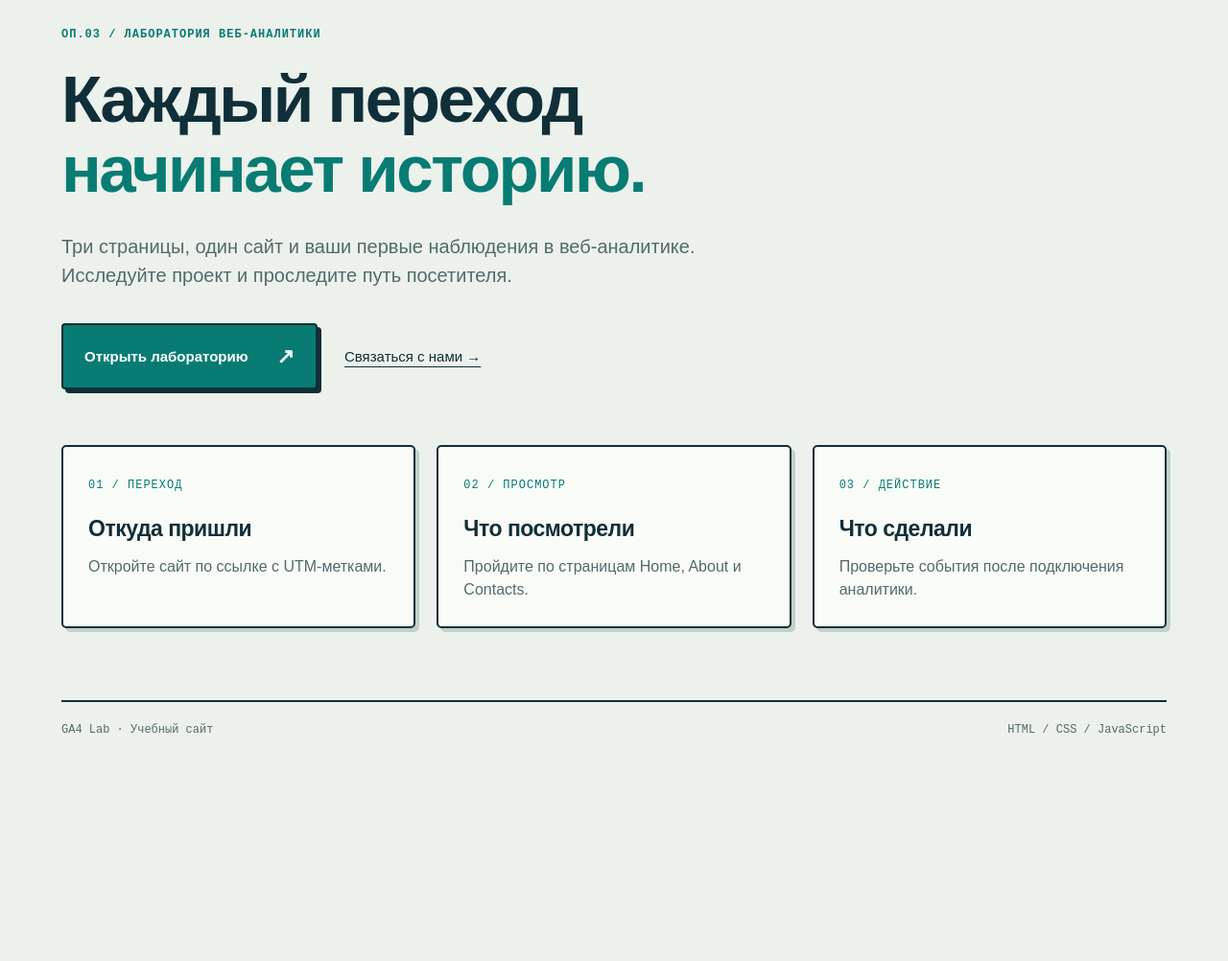
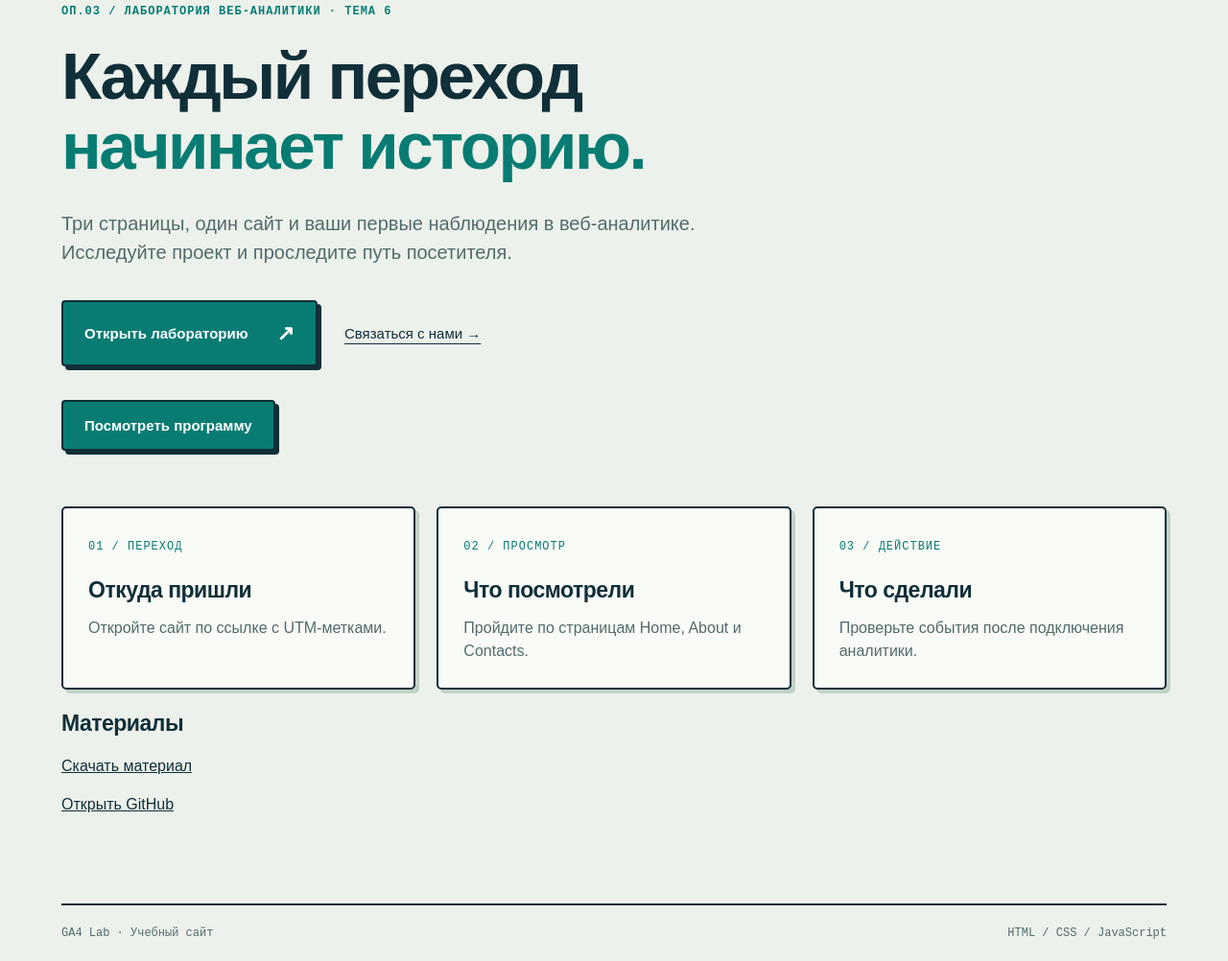
Before and after one commit to SdebM/ga4-analytics-lab-Sergey, a plain HTML site: page index.html in a window 1280 px wide. Shown: the part 158-1160 px from the top of the page at 96% size. Before the commit the page ends 948 px from the top, so only its background shows below. Drawn offline with Linux system fonts and the light colour scheme.

Commit message:
Исправлены ошибки в коде Google Tag и добавлены новые элементы интерфейса на главной странице

```diff
--- a/index.html
+++ b/index.html
@@ -1,7 +1,7 @@
 <!doctype html>
 <html lang="ru">
 <head>
-  <<!-- Google tag (gtag.js) -->
+  <!-- Google tag (gtag.js) -->
   <script async src="https://www.googletagmanager.com/gtag/js?id=G-ZBX7GDYLRP"></script>
   <script>
     window.dataLayer = window.dataLayer || [];
@@ -9,7 +9,9 @@
     gtag('js', new Date());
 
     gtag('config', 'G-ZBX7GDYLRP');
-</script>>
+  </script>
+
+  <!-- На занятии вставьте Google Tag сразу после открывающего head. -->
   <meta charset="utf-8">
   <meta name="viewport" content="width=device-width, initial-scale=1">
   <meta name="description" content="Учебная лаборатория веб-аналитики: страницы, переходы и события.">
@@ -19,9 +21,32 @@
 </head>
 <body>
   <header><a class="brand" href="index.html">GA4<span>LAB</span></a><nav aria-label="Основная навигация"><a href="index.html" aria-current="page">Home</a><a href="about.html">About</a><a href="contacts.html">Contacts</a></nav></header>
-  <main><p class="eyebrow">ОП.03 / ЛАБОРАТОРИЯ ВЕБ-АНАЛИТИКИ</p><h1>Каждый переход<br><em>начинает историю.</em></h1><p class="lead">Три страницы, один сайт и ваши первые наблюдения в веб-аналитике. Исследуйте проект и проследите путь посетителя.</p>
+  <main><p class="eyebrow">ОП.03 / ЛАБОРАТОРИЯ ВЕБ-АНАЛИТИКИ · ТЕМА 6</p><h1>Каждый переход<br><em>начинает историю.</em></h1><p class="lead">Три страницы, один сайт и ваши первые наблюдения в веб-аналитике. Исследуйте проект и проследите путь посетителя.</p>
 <div class="actions"><a class="button" href="about.html">Открыть лабораторию <span>↗</span></a><a class="secondary" href="contacts.html">Связаться с нами →</a></div>
-<section class="cards" aria-label="Что можно изучить"><article><small>01 / ПЕРЕХОД</small><h2>Откуда пришли</h2><p>Откройте сайт по ссылке с UTM-метками.</p></article><article><small>02 / ПРОСМОТР</small><h2>Что посмотрели</h2><p>Пройдите по страницам Home, About и Contacts.</p></article><article><small>03 / ДЕЙСТВИЕ</small><h2>Что сделали</h2><p>Проверьте события после подключения аналитики.</p></article></section></main>
+<div class="program">
+  <button id="program-cta" class="button" type="button">
+    Посмотреть программу
+  </button>
+  <div id="program-preview" hidden>
+    <h2>Программа открыта</h2>
+    <p>События, параметры, DebugView и ключевые действия.</p>
+  </div>
+</div>
+<section class="cards" aria-label="Что можно изучить"><article><small>01 / ПЕРЕХОД</small><h2>Откуда пришли</h2><p>Откройте сайт по ссылке с UTM-метками.</p></article><article><small>02 / ПРОСМОТР</small><h2>Что посмотрели</h2><p>Пройдите по страницам Home, About и Contacts.</p></article><article><small>03 / ДЕЙСТВИЕ</small><h2>Что сделали</h2><p>Проверьте события после подключения аналитики.</p></article></section>
+<section class="materials" aria-label="Материалы">
+  <h2>Материалы</h2>
+  <p>
+    <a href="assets/analytics-guide.pdf" download>
+      Скачать материал
+    </a>
+  </p>
+  <p>
+    <a href="https://github.com/" target="_blank" rel="noopener noreferrer">
+      Открыть GitHub
+    </a>
+  </p>
+</section>
+</main>
   <footer><span>GA4 Lab · Учебный сайт</span><span>HTML / CSS / JavaScript</span></footer>
 </body>
 </html>
```
Lines whose indentation alone changed are shown as unchanged.
